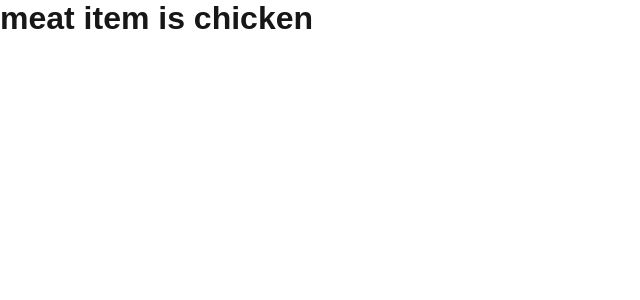
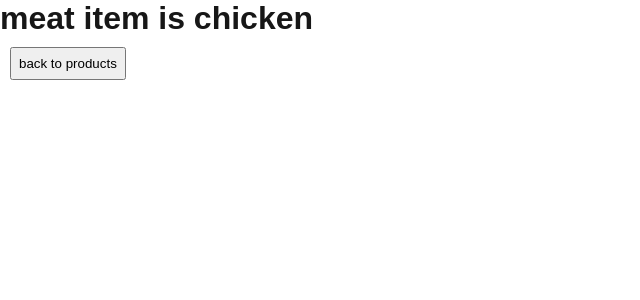
Before and after one commit to sathmijayasuriya/nextjs, a Next.js app: page /products/meat/chicken in a window 1280 px wide. Shown: the top 300 px of the page, without its empty margins (0-640 px from the left). Built offline with nearby package versions, Linux system fonts and the light colour scheme.

Commit message:
How to Link Navigate Between Pages & Dynamic Pages

```diff
--- a/src/app/products/meat/[id]/page.jsx
+++ b/src/app/products/meat/[id]/page.jsx
@@ -1,9 +1,16 @@
 import React from "react";
-
+import Link from "next/link";
 export default function page({ params }) {
   return (
     <>
       <h1> meat item is {params.id}</h1>
+      <div>
+        <button style={{margin:"10px",padding:"7px"}}>
+          <Link href="/products/meat">
+          back to products
+          </Link>
+        </button>
+      </div>
     </>
   );
 }
```
